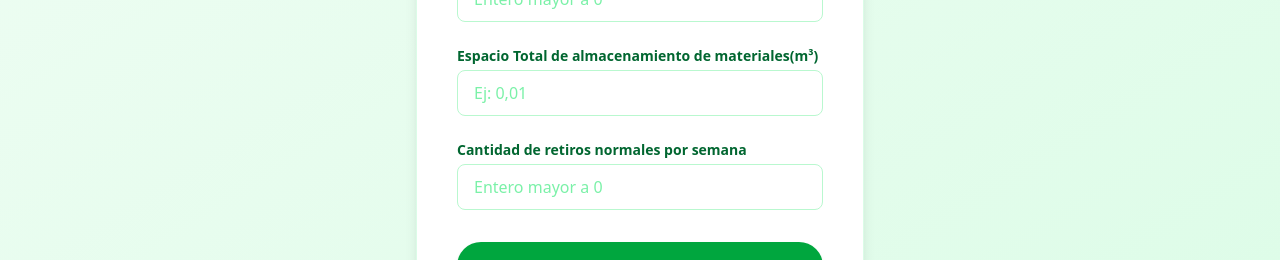
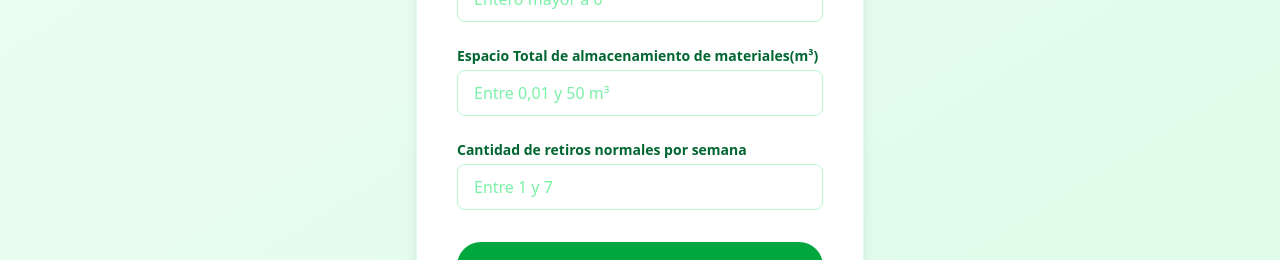
Before and after one commit to NadiaEnoaRizoAvalos/TFI_Simulacion, a Next.js app: page /simulador in a window 1280 px wide. Shown: the part 355-615 px from the top of the page. Built offline with nearby package versions, Linux system fonts and the light colour scheme.

Commit message:
Correccion Limites

```diff
--- a/src/app/simulador/simuladorForm.tsx
+++ b/src/app/simulador/simuladorForm.tsx
@@ -73,12 +73,12 @@ export default function SimuladorForm({ onSubmit }: { onSubmit: (data: Record<st
     {
       name: "espacioGalpon",
       label: "Espacio Total de almacenamiento de materiales(m³)",
-      hint: "Ej: 0,01"
+      hint: "Entre 0,01 y 50 m³"
     },
     {
       name: "retirosPorSemana",
       label: "Cantidad de retiros normales por semana",
-      hint: "Entero mayor a 0",
+      hint: "Entre 1 y 7",
     },
   ];
 
@@ -110,7 +110,8 @@ export default function SimuladorForm({ onSubmit }: { onSubmit: (data: Record<st
                   value={form[name as keyof FormFields]}
                   onChange={handleChange}
                   onBlur={handleBlur}
-                  min={isPrinterField ? 1 : undefined}
+                  min={isPrinterField ? 1 : name === "espacioGalpon" ? 0.01 : undefined}
+                  max={name === "espacioGalpon" ? 50 : name === "retirosPorSemana" ? 7 : undefined}
                   step={isPrinterField ? 1 : undefined}
                   inputMode={isPrinterField ? "numeric" : "decimal"}
                   placeholder={hint}
--- a/src/lib/5_integracion/simulacionValidacion.ts
+++ b/src/lib/5_integracion/simulacionValidacion.ts
@@ -1,11 +1,11 @@
 export const SIMULACION_LIMITS = {
   cantidadImpresorasMax: 100_000,
   capacidadTotalM3Min: 0.01,
-  capacidadTotalM3Max: 1_000_000,
+  capacidadTotalM3Max: 50,
   capacidadTotalM3MaxDecimals: 2,
   tiempoDesmontajePromedioMax: 10_000,
   tiempoDesmontajePromedioDefault: 25,
-  retirosPorSemanaMax: 10_000,
+  retirosPorSemanaMax: 7,
 } as const;
 
 export type SimulacionField =
```
